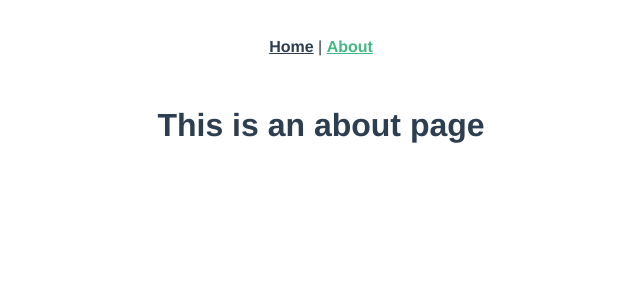
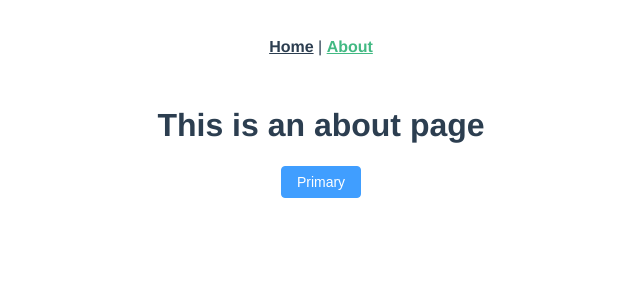
Before and after one commit to codingwang-chao/vue3-ts-cms, a Vue app: page /about in a window 1280 px wide. Shown: the top 300 px of the page, without its empty margins (319-959 px from the left). Built offline with nearby package versions, Linux system fonts and the light colour scheme.

Commit message:
feat: 初始化引入element-plus

```diff
--- a/package.json
+++ b/package.json
@@ -8,6 +8,7 @@
   },
   "dependencies": {
     "core-js": "^3.6.5",
+    "element-plus": "^1.1.0-beta.19",
     "vue": "^3.0.0",
     "vue-router": "^4.0.0-0",
     "vuex": "^4.0.0-0"
--- a/src/main.ts
+++ b/src/main.ts
@@ -3,4 +3,7 @@ import App from './App.vue'
 import router from './router'
 import store from './store'
 
-createApp(App).use(store).use(router).mount('#app')
+import ElementPlus from 'element-plus'
+import 'element-plus/dist/index.css'
+
+createApp(App).use(store).use(router).use(ElementPlus).mount('#app')
--- a/src/views/About.vue
+++ b/src/views/About.vue
@@ -1,5 +1,6 @@
 <template>
   <div class="about">
     <h1>This is an about page</h1>
+    <el-button type="primary">Primary</el-button>
   </div>
 </template>
```
Also changed, not shown: 1 other file (tests, documents, lock files or other folders).
